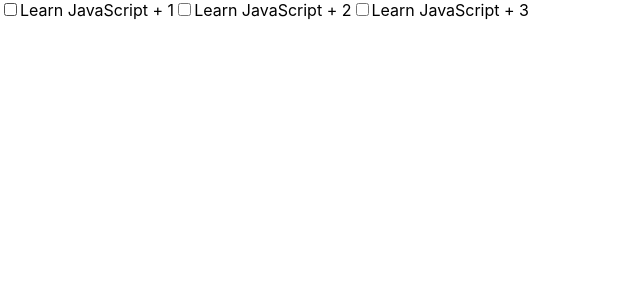
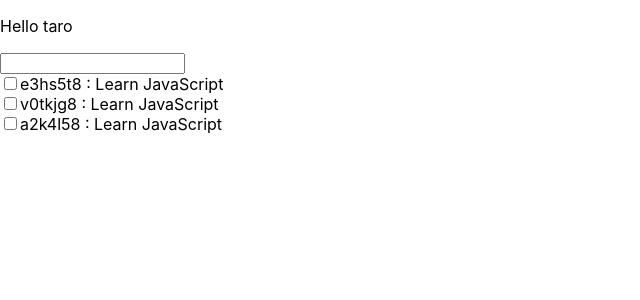
Before and after one commit to kisukeyas/react-todo, a React (Create React App) app: page / in a window 1280 px wide. Shown: the top 300 px of the page, without its empty margins (0-640 px from the left). Built offline with nearby package versions, Linux system fonts and the light colour scheme.

Commit message:
2022/10/4

```diff
--- a/src/todo/Todo.jsx
+++ b/src/todo/Todo.jsx
@@ -1,33 +1,58 @@
 import { useState } from 'react';
 import './Todo.css';
+const getKey = () => Math.random().toString(32).substring(2);
 
 function Todo() {
     const [item, setItem] = useState([
-        {key: 1, text: 'Learn JavaScript', done: false},
-        {key: 2, text: 'Learn JavaScript', done: false},
-        {key: 3, text: 'Learn JavaScript', done: false},
+        {key: getKey(), text: 'Learn JavaScript', done: false},
+        {key: getKey(), text: 'Learn JavaScript', done: false},
+        {key: getKey(), text: 'Learn JavaScript', done: false},
     ])
+
+    const handleCheck = checked => {
+        const newItem = item.map(item => {
+            if (item.key === checked.key){
+                item.done = !item.done;
+            }
+            return item;
+        })
+        setItem(newItem);
+    }
+
     return (
         <div>
+            <Input item={item}/>
             {item.map(item => (
-                <Item item={item}/>
+                <Item item={item} checkBox={handleCheck} key={item.key}/>
             ))}
         </div>
     )
 }
 
-function Input(params) {
+function Input() {
+    const [name, setItem] = useState('taro');
+    const nameChange = (i) => setItem(i.target.value)
+    return(
+        <>
+            <p>Hello {name}</p>
+            <input type="text" onChange={nameChange}/>
+        </>
+    );
 }
 
 function Nav(params) {
 }
 
-function Item({item}) {
+function Item({item, checkBox}) {
+    const handleChange = () => {
+        checkBox(item);
+    };
     return (
-        <label>
-            <input type="checkbox" name="" id="" />
-                {item.text} + {item.key}
-        </label>
+        <div>
+            <input type="checkbox" name="" id="" onChange={handleChange}/>
+            {item.key} : {item.text}
+            {item.done ? <label>完了</label> : ""}
+        </div>
     )
 }
 
```
